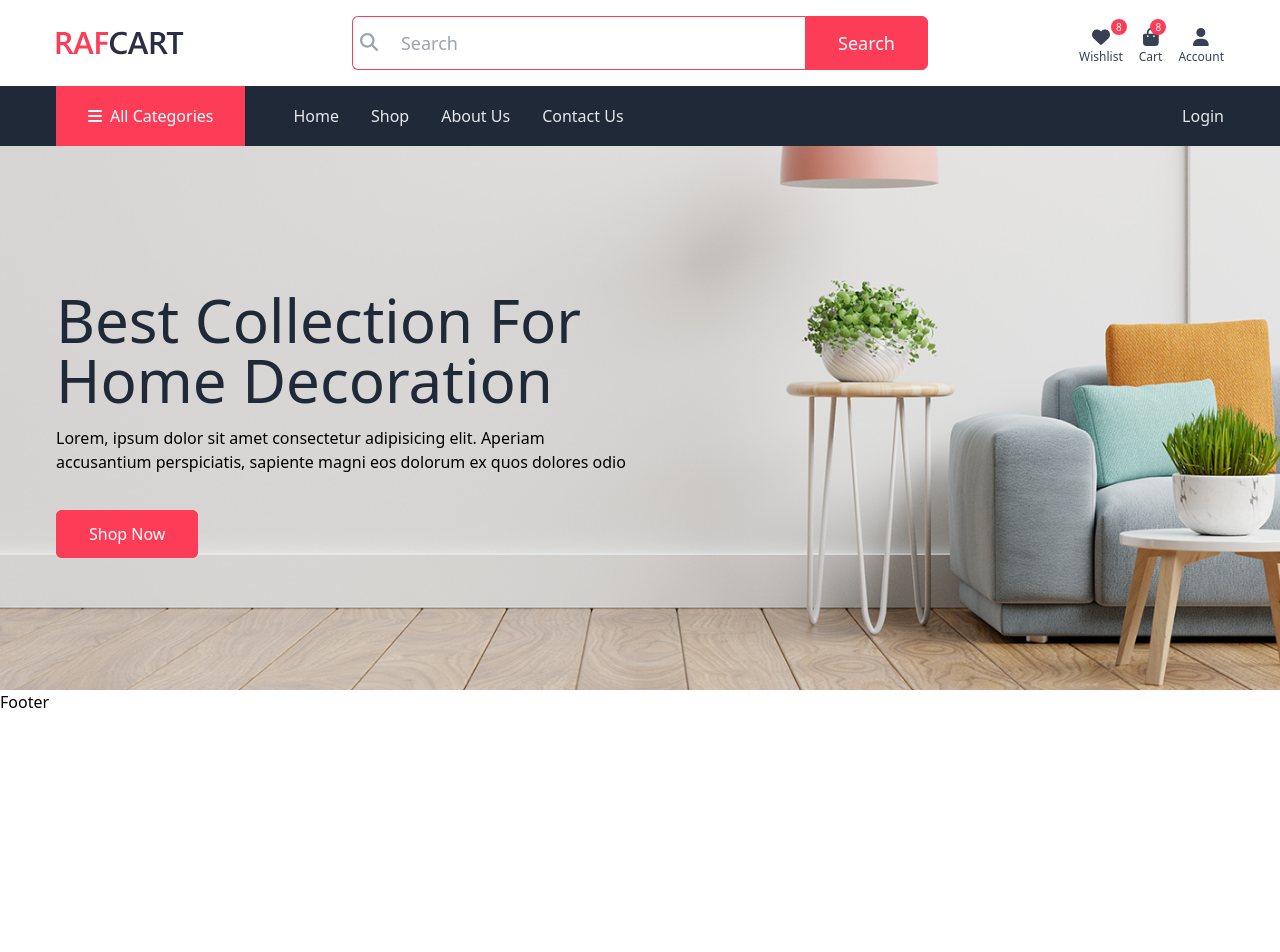
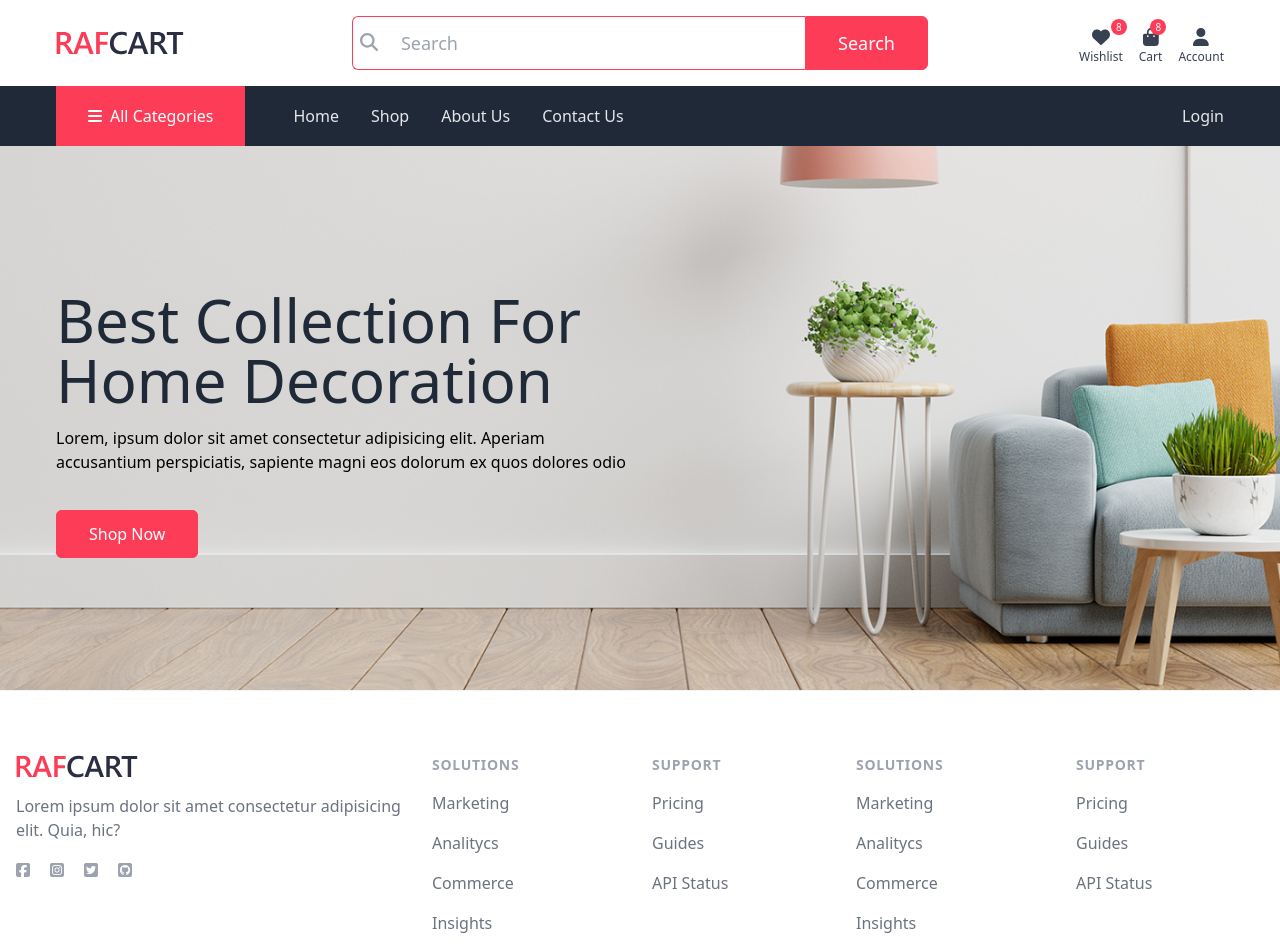
Before and after one commit to pads-sama/e-commerce-website, a React (Vite) app: page / in a window 1280 px wide. Shown: the top 952 px of the page. Before the commit the page ends 800 px from the top, so only its background shows below. Built offline with nearby package versions, Linux system fonts and the light colour scheme.

Commit message:
added footer

```diff
--- a/index.html
+++ b/index.html
@@ -4,6 +4,10 @@
     <meta charset="UTF-8" />
     <link rel="icon" type="image/svg+xml" href="/vite.svg" />
     <meta name="viewport" content="width=device-width, initial-scale=1.0" />
+    <link
+      rel="stylesheet"
+      href="../node_modules/@fortawesome/fontawesome-free/css/all.min.css"
+    />
     <title>Rafcart</title>
   </head>
   <body>
--- a/src/components/shared/Footer.tsx
+++ b/src/components/shared/Footer.tsx
@@ -1,5 +1,173 @@
 const Footer = () => {
-  return <div>Footer</div>;
+  return (
+    <>
+      {/* <!-- footer --> */}
+      <footer className="bg-white pt-16 pb-12 border-t border-gray-100">
+        <div className="container grid sm:grid-cols-3">
+          <div className="col-span-1 space-y-4">
+            <img src="images/logo.svg" alt="logo" className="w-30" />
+            <div className="mr-2">
+              <p className="text-gray-500">
+                Lorem ipsum dolor sit amet consectetur adipisicing elit. Quia,
+                hic?
+              </p>
+            </div>
+            <div className="flex space-x-5">
+              <a href="#" className="text-gray-400 hover:text-gray-500">
+                <i className="fa-brands fa-facebook-square"></i>
+                {/* <FontAwesomeIcon icon={} /> */}
+              </a>
+              <a href="#" className="text-gray-400 hover:text-gray-500">
+                <i className="fa-brands fa-instagram-square"></i>
+                {/* <FontAwesomeIcon icon={} /> */}
+              </a>
+              <a href="#" className="text-gray-400 hover:text-gray-500">
+                <i className="fa-brands fa-twitter-square"></i>
+              </a>
+              <a href="#" className="text-gray-400 hover:text-gray-500">
+                <i className="fa-brands fa-github-square"></i>
+              </a>
+            </div>
+          </div>
+
+          <div className="col-span-2 grid sm:grid-cols-2 gap-4">
+            <div className="grid sm:grid-cols-2 gap-4 md:gap-8">
+              <div>
+                <h3 className="text-sm font-semibold text-gray-400 uppercase tracking-wider">
+                  Solutions
+                </h3>
+                <div className="mt-4 space-y-4">
+                  <a
+                    href="#"
+                    className="text-base text-gray-500 hover:text-gray-900 block"
+                  >
+                    Marketing
+                  </a>
+                  <a
+                    href="#"
+                    className="text-base text-gray-500 hover:text-gray-900 block"
+                  >
+                    Analitycs
+                  </a>
+                  <a
+                    href="#"
+                    className="text-base text-gray-500 hover:text-gray-900 block"
+                  >
+                    Commerce
+                  </a>
+                  <a
+                    href="#"
+                    className="text-base text-gray-500 hover:text-gray-900 block"
+                  >
+                    Insights
+                  </a>
+                </div>
+              </div>
+
+              <div>
+                <h3 className="text-sm font-semibold text-gray-400 uppercase tracking-wider">
+                  Support
+                </h3>
+                <div className="mt-4 space-y-4">
+                  <a
+                    href="#"
+                    className="text-base text-gray-500 hover:text-gray-900 block"
+                  >
+                    Pricing
+                  </a>
+                  {/* <!-- <a href="#" className="text-base text-gray-500 hover:text-gray-900 block">Documentation</a> --> */}
+                  <a
+                    href="#"
+                    className="text-base text-gray-500 hover:text-gray-900 block"
+                  >
+                    Guides
+                  </a>
+                  <a
+                    href="#"
+                    className="text-base text-gray-500 hover:text-gray-900 block"
+                  >
+                    API Status
+                  </a>
+                </div>
+              </div>
+            </div>
+            <div className="grid sm:grid-cols-2 gap-8">
+              <div>
+                <h3 className="text-sm font-semibold text-gray-400 uppercase tracking-wider">
+                  Solutions
+                </h3>
+                <div className="mt-4 space-y-4">
+                  <a
+                    href="#"
+                    className="text-base text-gray-500 hover:text-gray-900 block"
+                  >
+                    Marketing
+                  </a>
+                  <a
+                    href="#"
+                    className="text-base text-gray-500 hover:text-gray-900 block"
+                  >
+                    Analitycs
+                  </a>
+                  <a
+                    href="#"
+                    className="text-base text-gray-500 hover:text-gray-900 block"
+                  >
+                    Commerce
+                  </a>
+                  <a
+                    href="#"
+                    className="text-base text-gray-500 hover:text-gray-900 block"
+                  >
+                    Insights
+                  </a>
+                </div>
+              </div>
+
+              <div>
+                <h3 className="text-sm font-semibold text-gray-400 uppercase tracking-wider">
+                  Support
+                </h3>
+                <div className="mt-4 space-y-4">
+                  <a
+                    href="#"
+                    className="text-base text-gray-500 hover:text-gray-900 block"
+                  >
+                    Pricing
+                  </a>
+                  {/* <!-- <a href="#" className="text-base text-gray-500 hover:text-gray-900 block">Documentation</a> --> */}
+                  <a
+                    href="#"
+                    className="text-base text-gray-500 hover:text-gray-900 block"
+                  >
+                    Guides
+                  </a>
+                  <a
+                    href="#"
+                    className="text-base text-gray-500 hover:text-gray-900 block"
+                  >
+                    API Status
+                  </a>
+                </div>
+              </div>
+            </div>
+          </div>
+        </div>
+      </footer>
+      {/* <!-- ./footer -->
+
+    <!-- copyright --> */}
+      <div className="bg-gray-800 py-4">
+        <div className="container flex items-center justify-between">
+          <p className="text-white">&copy; TailCommerce - All Right Reserved</p>
+          <div>
+            <img src="images/methods.png" alt="methods" className="h-5" />
+          </div>
+        </div>
+      </div>
+      {/* <!-- ./copyright --> */}
+    </>
+  );
 };
 
 export default Footer;
```
